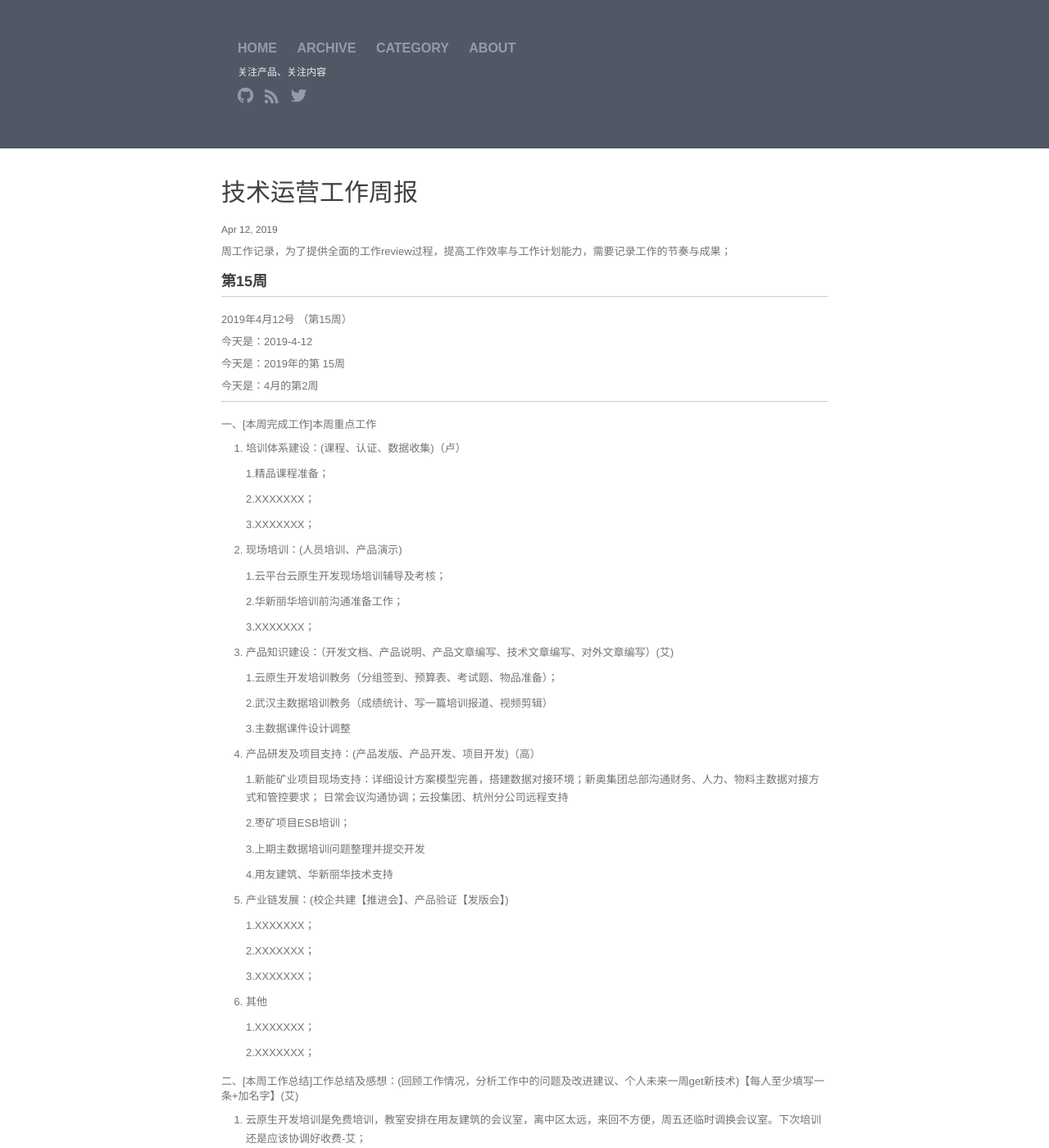
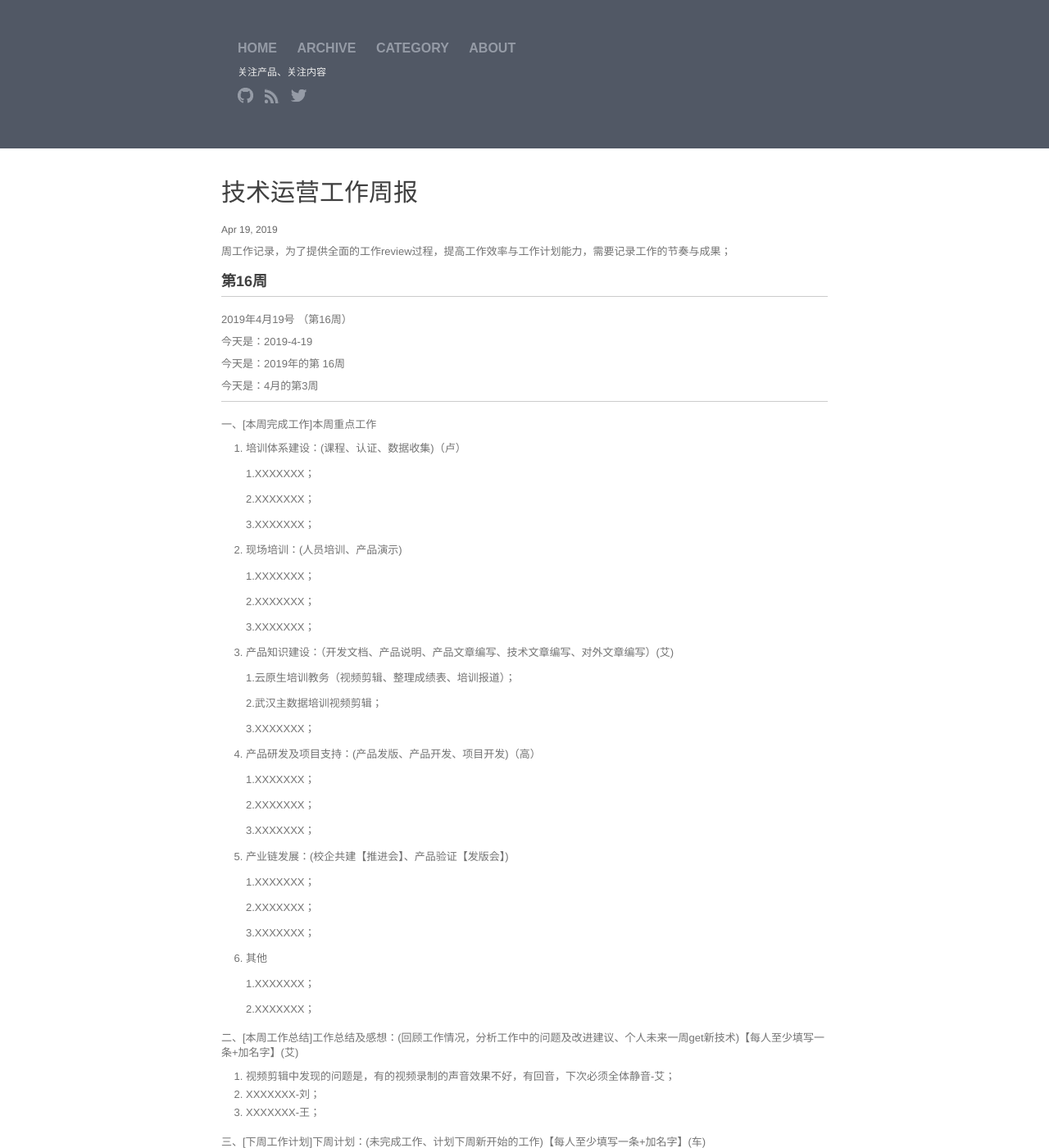
Before and after one commit to walllFlower/blog, a Jekyll site: the page built from _posts/2018-07-17-day_report_cxz.md, in a window 1280 px wide and 1400 px high. Shown: the whole window at 82% size. Built offline with Jekyll 4.4.1, drawn with Linux system fonts in a browser that asks for light colours; comment, search, counter and statistics services are not loaded; some of the changed text lies outside the part shown.

Commit message:
Update 2018-07-17-day_report_cxz.md

```diff
--- a/_posts/2018-07-17-day_report_cxz.md
+++ b/_posts/2018-07-17-day_report_cxz.md
@@ -1,11 +1,88 @@
 ---
 layout: post
 title:  "技术运营工作周报"
-date:   2019-4-12 14:57:32
+date:   2019-4-19 14:57:32
 categories: 技术运营工作周报
 ---
 
 周工作记录，为了提供全面的工作review过程，提高工作效率与工作计划能力，需要记录工作的节奏与成果；
+
+###  第16周
+
+***
+
+2019年4月19号 （第16周）
+
+今天是：2019-4-19
+
+今天是：2019年的第 16周
+
+今天是：4月的第3周
+
+***
+一、[本周完成工作]本周重点工作
+
+1. 培训体系建设：(课程、认证、数据收集)（卢）
+
+    1.XXXXXXX；
+
+    2.XXXXXXX；
+
+    3.XXXXXXX；
+
+2. 现场培训：(人员培训、产品演示)
+
+    1.XXXXXXX；
+
+    2.XXXXXXX；
+
+    3.XXXXXXX；
+
+3. 产品知识建设：（开发文档、产品说明、产品文章编写、技术文章编写、对外文章编写）(艾)
+
+    1.云原生培训教务（视频剪辑、整理成绩表、培训报道）；
+
+    2.武汉主数据培训视频剪辑；
+
+    3.XXXXXXX；
+
+4. 产品研发及项目支持：(产品发版、产品开发、项目开发)（高）
+
+    1.XXXXXXX；
+
+    2.XXXXXXX；
+
+    3.XXXXXXX；
+
+5. 产业链发展：(校企共建【推进会】、产品验证【发版会】)
+
+    1.XXXXXXX；
+
+    2.XXXXXXX；
+
+    3.XXXXXXX；
+
+6. 其他
+
+    1.XXXXXXX；
+
+    2.XXXXXXX；
+
+二、[本周工作总结]工作总结及感想：(回顾工作情况，分析工作中的问题及改进建议、个人未来一周get新技术)【每人至少填写一条+加名字】(艾)
+
+1. 视频剪辑中发现的问题是，有的视频录制的声音效果不好，有回音，下次必须全体静音-艾；
+2. XXXXXXX-刘；
+3. XXXXXXX-王；
+
+三、[下周工作计划]下周计划：(未完成工作、计划下周新开始的工作)【每人至少填写一条+加名字】(车)
+
+1. 云平台云原生开发培训教务；
+2. XXXXXXX；
+3. XXXXXXX；
+
+
+
+
 
 ###  第15周
 
```
